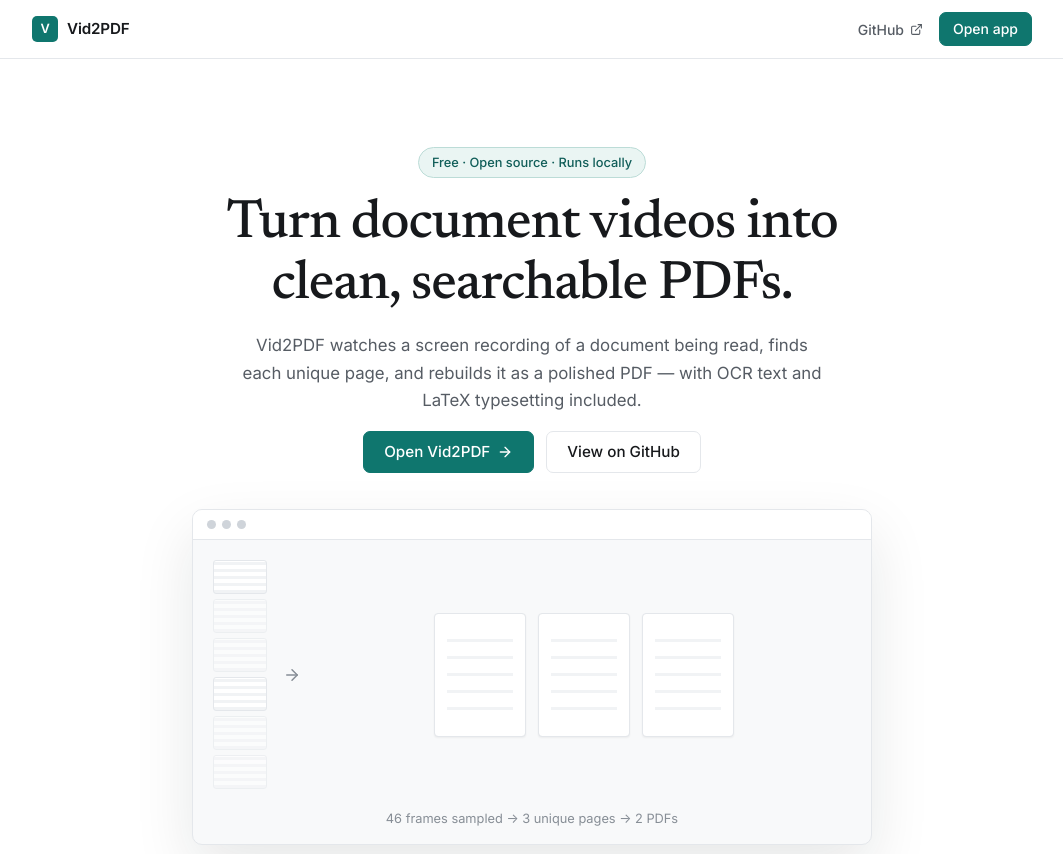
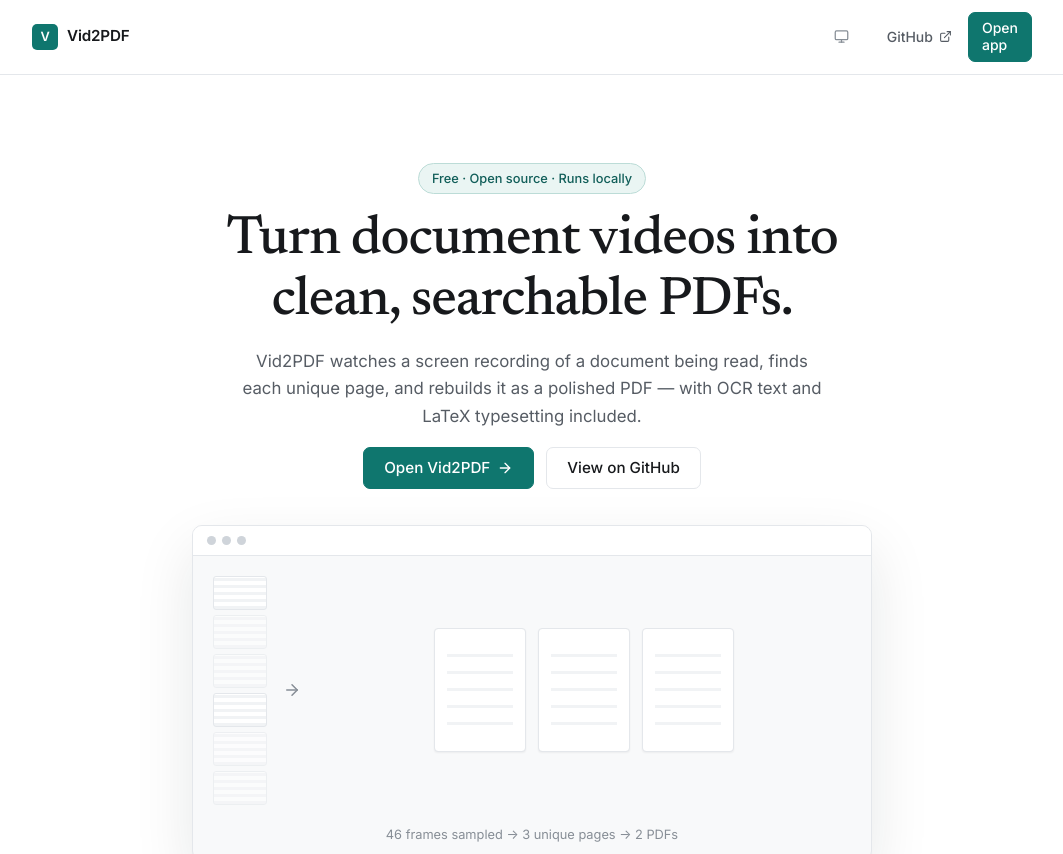
Before and after one commit to PrabinDevkota/Vid2PDF, a React (Vite) app in the folder frontend/: page / in a window 1280 px wide. Shown: the top 854 px of the page, without its empty margins (108-1171 px from the left). Built offline with nearby package versions, Linux system fonts and the light colour scheme; no server answers.

Commit message:
feat: implement theme toggle functionality and apply user preferences

```diff
--- a/frontend/index.html
+++ b/frontend/index.html
@@ -16,6 +16,19 @@
     />
   </head>
   <body>
+    <script>
+      // Stamp the stored theme before first paint to avoid a flash.
+      (function () {
+        try {
+          var theme = localStorage.getItem("vid2pdf-theme");
+          if (theme === "dark" || theme === "light") {
+            document.documentElement.setAttribute("data-theme", theme);
+          }
+        } catch (e) {
+          /* storage unavailable; fall back to the OS preference */
+        }
+      })();
+    </script>
     <div id="root"></div>
     <script type="module" src="/src/main.tsx"></script>
   </body>
--- a/frontend/src/components/AppSidebar.tsx
+++ b/frontend/src/components/AppSidebar.tsx
@@ -1,5 +1,6 @@
 import { NavLink } from "react-router-dom";
 import { LayoutDashboard, Settings } from "lucide-react";
+import { ThemeToggle } from "./ThemeToggle";
 
 export function AppSidebar() {
   return (
@@ -20,6 +21,9 @@
           <span className="nav-item__label">Settings</span>
         </NavLink>
       </nav>
+      <div className="sidebar-footer">
+        <ThemeToggle showLabel />
+      </div>
     </aside>
   );
 }
--- /dev/null
+++ b/frontend/src/components/ThemeToggle.tsx
@@ -0,0 +1,29 @@
+import { Monitor, Moon, Sun } from "lucide-react";
+import { useTheme, type ThemePreference } from "../hooks/useTheme";
+
+const LABELS: Record<ThemePreference, string> = {
+  system: "Theme: follows your system",
+  dark: "Theme: dark",
+  light: "Theme: light",
+};
+
+export function ThemeToggle({ showLabel = false }: { showLabel?: boolean }) {
+  const { theme, cycleTheme } = useTheme();
+  const Icon = theme === "dark" ? Moon : theme === "light" ? Sun : Monitor;
+
+  return (
+    <button
+      className={showLabel ? "nav-item theme-toggle" : "icon-button theme-toggle"}
+      onClick={cycleTheme}
+      title={`${LABELS[theme]} — click to change`}
+      type="button"
+    >
+      <Icon size={showLabel ? 17 : 15} aria-hidden="true" />
+      {showLabel ? (
+        <span className="nav-item__label">
+          {theme === "system" ? "System theme" : theme === "dark" ? "Dark theme" : "Light theme"}
+        </span>
+      ) : null}
+    </button>
+  );
+}
--- a/frontend/src/features/landing/LandingPage.tsx
+++ b/frontend/src/features/landing/LandingPage.tsx
@@ -9,6 +9,7 @@
   ScanText,
   Video,
 } from "lucide-react";
+import { ThemeToggle } from "../../components/ThemeToggle";
 
 const FEATURES = [
   {
@@ -70,9 +71,10 @@
             Vid2PDF
           </div>
           <nav className="landing-nav__links">
+            <ThemeToggle />
             <a
               className="landing-nav__link"
-              href="https://github.com/PrabinDevkota"
+              href="https://github.com/PrabinDevkota/Vid2PDF"
               target="_blank"
               rel="noreferrer"
             >
@@ -106,7 +108,7 @@
             </Link>
             <a
               className="secondary-button primary-button--large"
-              href="https://github.com/PrabinDevkota"
+              href="https://github.com/PrabinDevkota/Vid2PDF"
               target="_blank"
               rel="noreferrer"
             >
--- /dev/null
+++ b/frontend/src/hooks/useTheme.ts
@@ -0,0 +1,44 @@
+import { useCallback, useEffect, useState } from "react";
+
+export type ThemePreference = "light" | "dark" | "system";
+
+const THEME_KEY = "vid2pdf-theme";
+
+function readStoredTheme(): ThemePreference {
+  const stored = localStorage.getItem(THEME_KEY);
+  return stored === "light" || stored === "dark" ? stored : "system";
+}
+
+function applyTheme(theme: ThemePreference) {
+  if (theme === "system") {
+    document.documentElement.removeAttribute("data-theme");
+  } else {
+    document.documentElement.setAttribute("data-theme", theme);
+  }
+}
+
+export function useTheme(): {
+  theme: ThemePreference;
+  cycleTheme: () => void;
+} {
+  const [theme, setTheme] = useState<ThemePreference>(readStoredTheme);
+
+  useEffect(() => {
+    applyTheme(theme);
+  }, [theme]);
+
+  const cycleTheme = useCallback(() => {
+    setTheme((current) => {
+      const next: ThemePreference =
+        current === "system" ? "dark" : current === "dark" ? "light" : "system";
+      if (next === "system") {
+        localStorage.removeItem(THEME_KEY);
+      } else {
+        localStorage.setItem(THEME_KEY, next);
+      }
+      return next;
+    });
+  }, []);
+
+  return { theme, cycleTheme };
+}
--- a/frontend/src/styles.css
+++ b/frontend/src/styles.css
@@ -48,6 +48,78 @@
 
   --shadow-sm: 0 1px 2px rgba(23, 25, 28, 0.05);
   --shadow-lg: 0 16px 40px rgba(23, 25, 28, 0.16);
+
+  /* Translucent surfaces */
+  --overlay-surface: rgba(255, 255, 255, 0.9);
+  --header-glass: rgba(255, 255, 255, 0.85);
+}
+
+/* Dark theme: applied explicitly via the toggle, or via the OS preference
+   when the user has not chosen ("system"). Keep both blocks in sync. */
+:root[data-theme="dark"] {
+  color-scheme: dark;
+
+  --bg: #121417;
+  --surface: #1a1d21;
+  --surface-muted: #23272c;
+  --border: #2e3338;
+  --border-strong: #454c55;
+  --text: #e8eaed;
+  --text-soft: #aab2bb;
+  --text-faint: #7d858e;
+
+  --accent: #14b8a6;
+  --accent-hover: #2dd4bf;
+  --accent-soft: rgba(45, 212, 191, 0.13);
+  --accent-border: rgba(45, 212, 191, 0.35);
+  --accent-ring: rgba(45, 212, 191, 0.3);
+
+  --success: #58c98b;
+  --success-soft: rgba(88, 201, 139, 0.14);
+  --warning: #d9a44a;
+  --warning-soft: rgba(217, 164, 74, 0.14);
+  --danger: #f07570;
+  --danger-soft: rgba(240, 117, 112, 0.14);
+
+  --shadow-sm: 0 1px 2px rgba(0, 0, 0, 0.35);
+  --shadow-lg: 0 16px 40px rgba(0, 0, 0, 0.55);
+
+  --overlay-surface: rgba(26, 29, 33, 0.9);
+  --header-glass: rgba(18, 20, 23, 0.85);
+}
+
+@media (prefers-color-scheme: dark) {
+  :root:not([data-theme="light"]) {
+    color-scheme: dark;
+
+    --bg: #121417;
+    --surface: #1a1d21;
+    --surface-muted: #23272c;
+    --border: #2e3338;
+    --border-strong: #454c55;
+    --text: #e8eaed;
+    --text-soft: #aab2bb;
+    --text-faint: #7d858e;
+
+    --accent: #14b8a6;
+    --accent-hover: #2dd4bf;
+    --accent-soft: rgba(45, 212, 191, 0.13);
+    --accent-border: rgba(45, 212, 191, 0.35);
+    --accent-ring: rgba(45, 212, 191, 0.3);
+
+    --success: #58c98b;
+    --success-soft: rgba(88, 201, 139, 0.14);
+    --warning: #d9a44a;
+    --warning-soft: rgba(217, 164, 74, 0.14);
+    --danger: #f07570;
+    --danger-soft: rgba(240, 117, 112, 0.14);
+
+    --shadow-sm: 0 1px 2px rgba(0, 0, 0, 0.35);
+    --shadow-lg: 0 16px 40px rgba(0, 0, 0, 0.55);
+
+    --overlay-surface: rgba(26, 29, 33, 0.9);
+    --header-glass: rgba(18, 20, 23, 0.85);
+  }
 }
 
 * {
@@ -526,7 +598,7 @@
   place-content: center;
   gap: var(--space-2);
   border-radius: inherit;
-  background: rgba(255, 255, 255, 0.9);
+  background: var(--overlay-surface);
   color: var(--text);
 }
 
@@ -1567,6 +1639,14 @@
   flex-wrap: wrap;
 }
 
+.sidebar-footer {
+  margin-top: auto;
+}
+
+.theme-toggle {
+  width: 100%;
+}
+
 .page-card__label--stacked {
   display: grid;
   gap: 2px;
@@ -1685,7 +1765,7 @@
   top: 0;
   z-index: 10;
   border-bottom: 1px solid var(--border);
-  background: rgba(255, 255, 255, 0.85);
+  background: var(--header-glass);
   backdrop-filter: blur(10px);
 }
 
```
Also changed, not shown: 1 other file (tests, documents, lock files or other folders).
